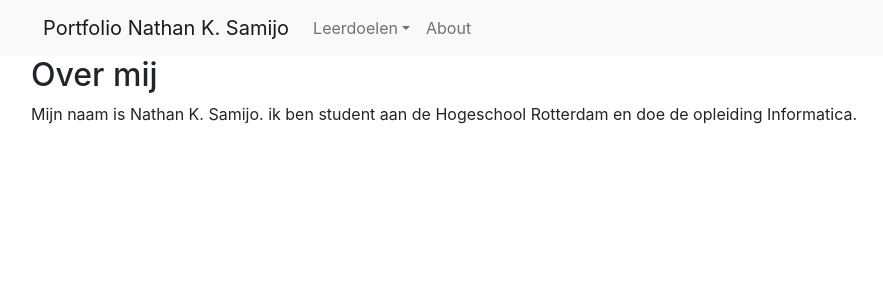
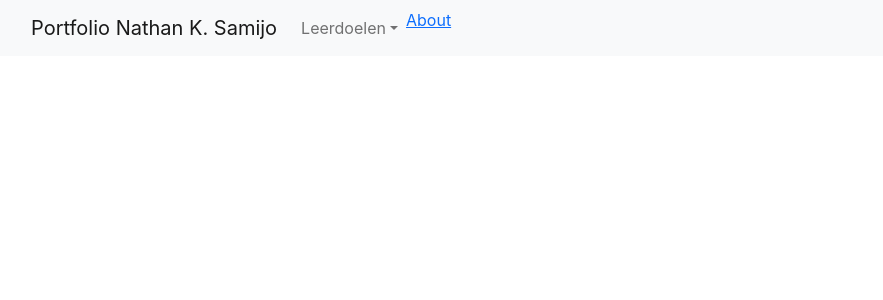
Before and after one commit to Nsamijo/Stage, a React (Create React App) app: page /Stage/About in a window 1280 px wide. Shown: the top 300 px of the page, without its empty margins (51-934 px from the left). Built offline with nearby package versions, Linux system fonts and the light colour scheme.

Commit message:
Summary: Changed routing and homepage
Changes:
- about.jsx: Made class to a const
- app.jsx: Made class to a function
- index.js: Changed render function
- Navigation.js: Added routing to Navigation Component
- package.json: Changed protocol to https

```diff
--- a/src/app.jsx
+++ b/src/app.jsx
@@ -1,26 +1,14 @@
 import React from "react";
-import {Row} from "react-bootstrap";
 import Navigation from "./components/navigation/Navigation";
-import {BrowserRouter, Route, Switch} from "react-router-dom";
-import About from "./components/about/about";
 
-class App extends React.Component {
-    render() {
-        return (
-            <div>
-                <Row>
-                    <Navigation/>
-                </Row>
-                <BrowserRouter basename={process.env.PUBLIC}>
-                    <Switch>
-                        <Route path="/Stage/about">
-                            <About/>
-                        </Route>
-                    </Switch>
-                </BrowserRouter>
-            </div>
-        )
-    }
+function App() {
+    return (
+        <div className="App">
+            <header>
+                <Navigation/>
+            </header>
+        </div>
+    )
 }
 
 export default App;
--- a/src/components/about/about.jsx
+++ b/src/components/about/about.jsx
@@ -1,8 +1,7 @@
 import React from "react";
 import {Container} from "react-bootstrap";
 
-class About extends React.Component {
-    render() {
+const About = () => {
     return (
         <Container>
             <h2>Over mij</h2>
@@ -14,6 +13,5 @@ class About extends React.Component {
         </Container>
     )
 }
-}
 
 export default About;
--- a/src/components/navigation/Navigation.js
+++ b/src/components/navigation/Navigation.js
@@ -1,10 +1,13 @@
 import React from "react";
 import {Container, Navbar, Nav, NavDropdown} from "react-bootstrap";
+import {BrowserRouter, Link, NavLink, Route, Switch} from "react-router-dom";
+import About from "../about/about";
+import Home from "../home/Home";
 
 class Navigation extends React.Component {
     render() {
         return (
-            <>
+            <BrowserRouter>
                 <Navbar bg="light" expand="lg">
                     <Container>
                         <Navbar.Brand href="/Stage">Portfolio Nathan K. Samijo</Navbar.Brand>
@@ -12,18 +15,23 @@ class Navigation extends React.Component {
                         <Navbar.Collapse id="basic-navbar-nav">
                             <Nav className="me-auto">
                                 <NavDropdown title="Leerdoelen" id="basic-nav-dropdown">
-                                    <NavDropdown.Item href="#action/3.1">Manage en Control</NavDropdown.Item>
+                                    <NavDropdown.Item to="#action/3.1">Manage en Control</NavDropdown.Item>
                                     <NavDropdown.Item href="#action/3.2">Analyseren</NavDropdown.Item>
                                     <NavDropdown.Item href="#action/3.3">Adviseren</NavDropdown.Item>
                                     <NavDropdown.Item href="#action/3.3">Realiseren</NavDropdown.Item>
                                     <NavDropdown.Item href="#action/3.3">Professional Skills</NavDropdown.Item>
                                 </NavDropdown>
-                                <Nav.Link href="/Stage/about">About</Nav.Link>
+                                <NavLink to="/About" activeClassName="chosen">About</NavLink>
                             </Nav>
                         </Navbar.Collapse>
                     </Container>
                 </Navbar>
-            </>
+                <Switch>
+                    <Route path="/" exact render={() => <Home/>}> </Route>
+                    <Route path="/About" exact render={() => <About/>}> </Route>
+                    <Route component={Home}> </Route>
+                </Switch>
+            </BrowserRouter>
         );
     }
 }
--- a/src/index.js
+++ b/src/index.js
@@ -3,9 +3,5 @@ import ReactDOM from 'react-dom';
 import './index.css';
 import App from "./app";
 
-ReactDOM.render(
-    <React.StrictMode>
-        <App/>
-    </React.StrictMode>,
-  document.getElementById('root')
+ReactDOM.render(<App/>, document.getElementById('root')
 );
```
Also changed, not shown: package.json (+15 -4 lines). Lines whose indentation alone changed are shown as unchanged.
